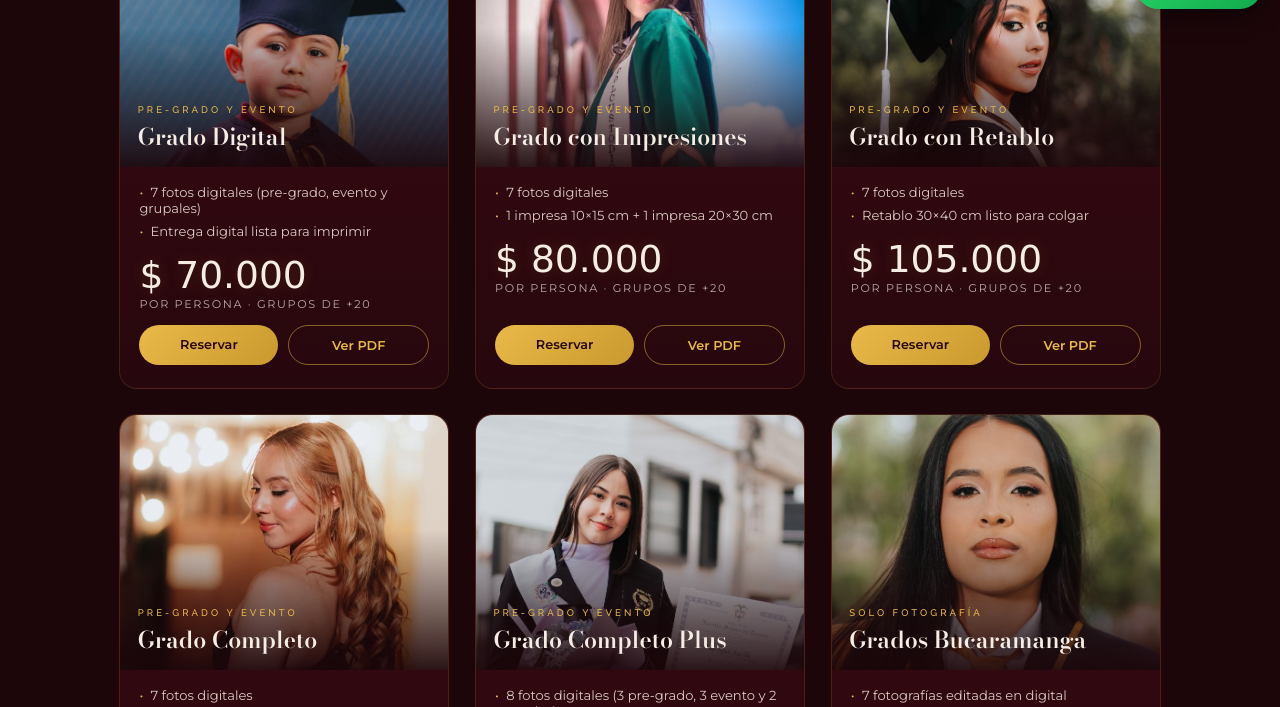
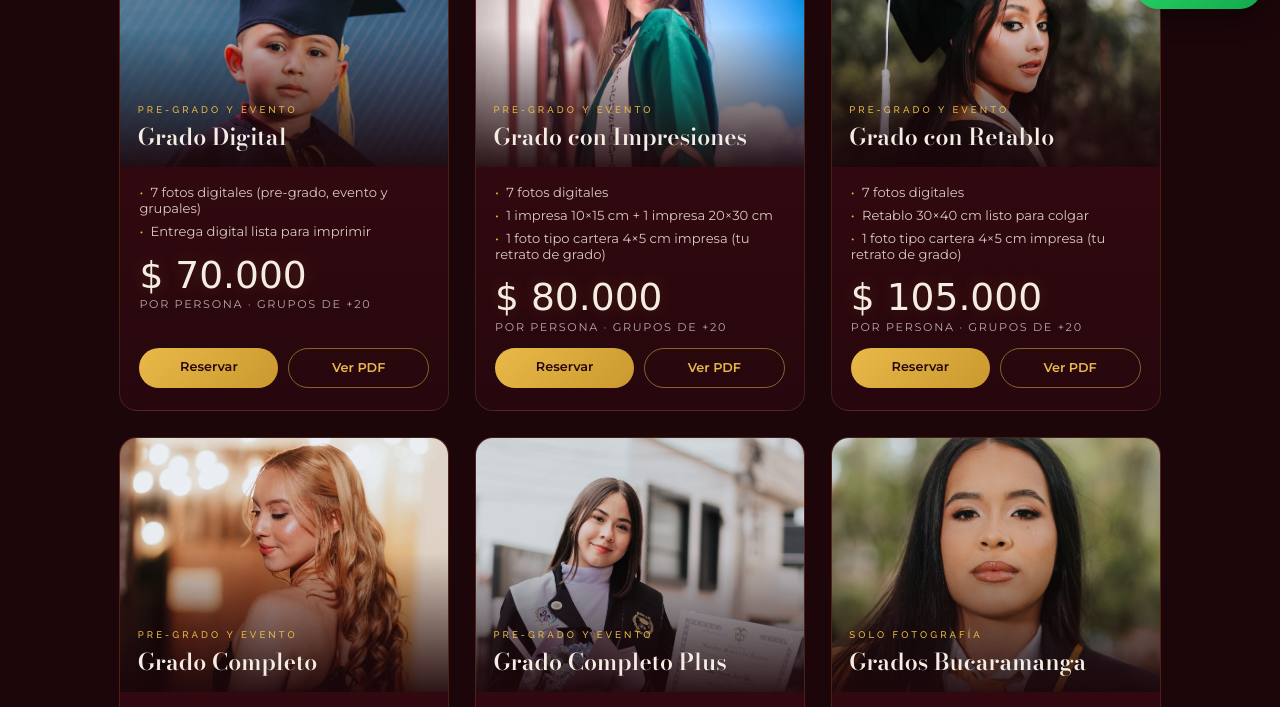
Before and after one commit to eldelasfotoschimbitas/grados, a plain HTML site: page index.html in a window 1280 px wide. Shown: the part 773-1480 px from the top of the page. Drawn offline with nearby package versions, Linux system fonts and the light colour scheme; a web font is replaced by a local one.

Commit message:
Grados: foto tipo cartera 4x5 cm en paquetes con impresión
Co-Authored-By: Claude Opus 5.5 <noreply@anthropic.com>

```diff
--- a/index.html
+++ b/index.html
@@ -160,17 +160,17 @@ const P = [
   inc:["7 fotos digitales (pre-grado, evento y grupales)","Entrega digital lista para imprimir"],
   pdf:"pdf/Grados_Digital.pdf?v=10"},
  {img:"img/grad_verde.jpg", name:"Grado con Impresiones", cat:"Pre-grado y evento", badge:null, strike:null, price:"$ 80.000", per:"por persona · grupos de +20",
-  inc:["7 fotos digitales","1 impresa 10×15 cm + 1 impresa 20×30 cm"],
-  pdf:"pdf/Grados_Impresiones.pdf?v=10"},
+  inc:["7 fotos digitales","1 impresa 10×15 cm + 1 impresa 20×30 cm","1 foto tipo cartera 4×5 cm impresa (tu retrato de grado)"],
+  pdf:"pdf/Grados_Impresiones.pdf?v=11"},
  {img:"img/grad95.jpg", name:"Grado con Retablo", cat:"Pre-grado y evento", badge:null, strike:null, price:"$ 105.000", per:"por persona · grupos de +20",
-  inc:["7 fotos digitales","Retablo 30×40 cm listo para colgar"],
-  pdf:"pdf/Grados_Retablo.pdf?v=10"},
+  inc:["7 fotos digitales","Retablo 30×40 cm listo para colgar","1 foto tipo cartera 4×5 cm impresa (tu retrato de grado)"],
+  pdf:"pdf/Grados_Retablo.pdf?v=11"},
  {img:"img/grad100.jpg", name:"Grado Completo", cat:"Pre-grado y evento", badge:null, strike:null, price:"$ 110.000", per:"por persona · grupos de +20",
-  inc:["7 fotos digitales","Retablo 30×40 cm","Impresiones 15×10 y 15×20 cm"],
-  pdf:"pdf/Grados_Completo.pdf?v=10"},
+  inc:["7 fotos digitales","Retablo 30×40 cm","Impresiones 15×10 y 15×20 cm","1 foto tipo cartera 4×5 cm impresa (tu retrato de grado)"],
+  pdf:"pdf/Grados_Completo.pdf?v=11"},
  {img:"img/grad_plus.jpg", name:"Grado Completo Plus", cat:"Pre-grado y evento", badge:null, strike:null, price:"$ 120.000", per:"por persona · grupos de +20",
-  inc:["8 fotos digitales (3 pre-grado, 3 evento y 2 grupales)","Retablo 30×40 cm","Impresiones 10×15 y 20×25 cm"],
-  pdf:"pdf/Grados_Completo_Plus.pdf?v=1"},
+  inc:["8 fotos digitales (3 pre-grado, 3 evento y 2 grupales)","Retablo 30×40 cm","Impresiones 10×15 y 20×25 cm","1 foto tipo cartera 4×5 cm impresa (tu retrato de grado)"],
+  pdf:"pdf/Grados_Completo_Plus.pdf?v=2"},
  {img:"img/gradbuc2.jpg", last:true, name:"Grados Bucaramanga", cat:"Solo fotografía", badge:null, strike:null, price:"$ 120.000", per:"por persona · grupos de +20",
   inc:["7 fotografías editadas en digital","Cobertura de la ceremonia","Fotos antes o después, con calma"],
   pdf:"pdf/Grados_Bucaramanga.pdf?v=10"},
```
Also changed, not shown: 4 other files.
